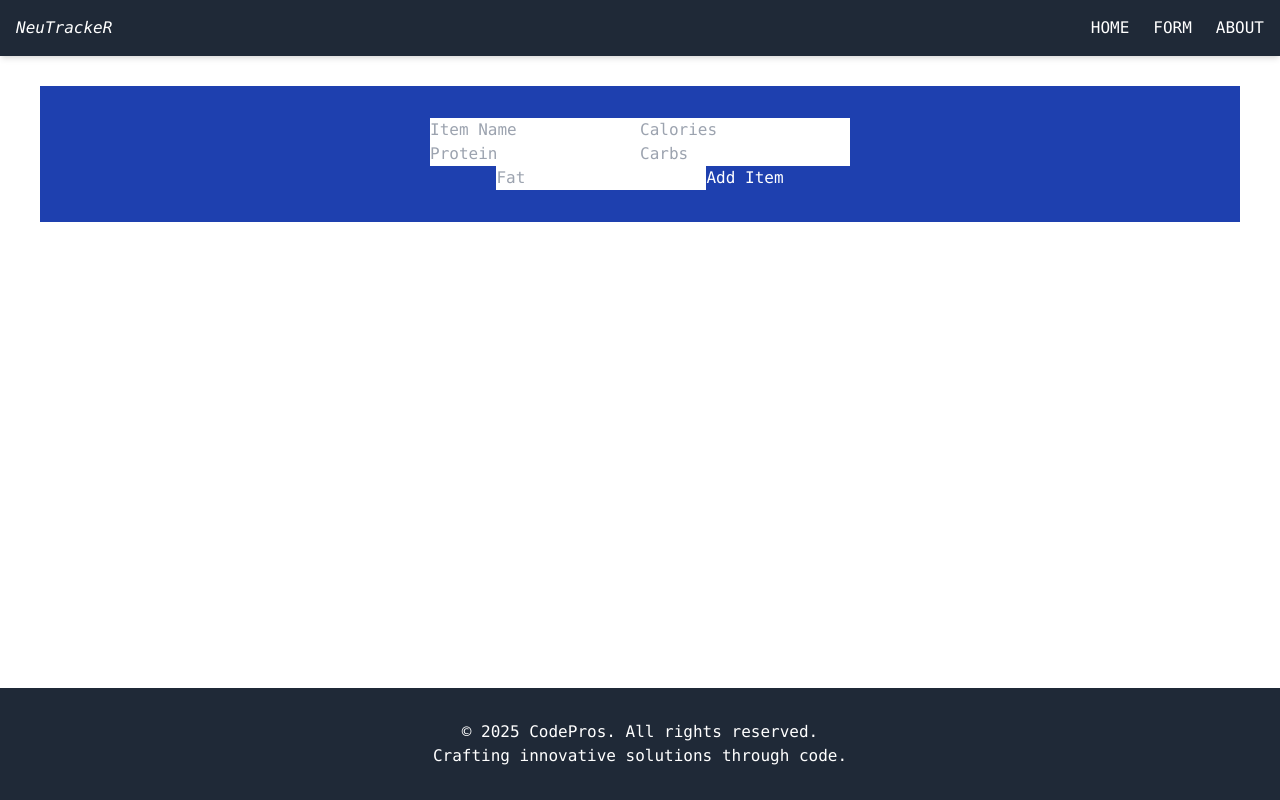
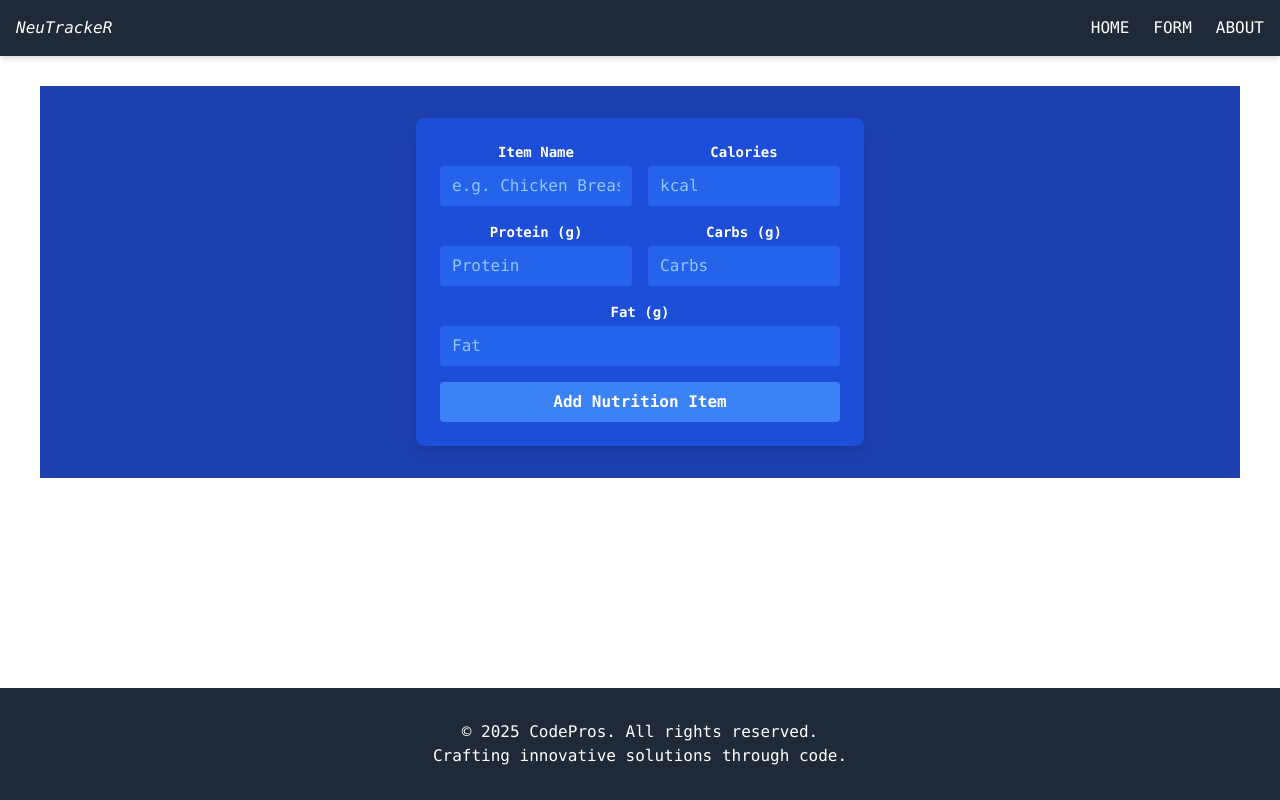
Before and after one commit to daganeabdul/Nutrition-meter-application, a React (Create React App) app: page /form in a window 1280 px wide. Built offline with nearby package versions, Linux system fonts and the light colour scheme; data requests are answered from the project's data file.

Commit message:
Styling the form

```diff
--- a/db.json
+++ b/db.json
@@ -15,6 +15,30 @@
       "protein": "29",
       "carbs": "29",
       "fat": "29"
+    },
+    {
+      "id": "75e0",
+      "itemName": "Apple",
+      "calories": "30",
+      "protein": "30",
+      "carbs": "40",
+      "fat": "23"
+    },
+    {
+      "id": "c4ad",
+      "itemName": "Apple",
+      "calories": "2032993",
+      "protein": "4755",
+      "carbs": "4444",
+      "fat": "4"
+    },
+    {
+      "id": "330c",
+      "itemName": "Apple",
+      "calories": "6",
+      "protein": "20",
+      "carbs": "14",
+      "fat": "24"
     }
   ]
 }
--- a/src/App.js
+++ b/src/App.js
@@ -1,3 +1,4 @@
+import { useState, useEffect } from "react";
 import { BrowserRouter, Route, Routes } from "react-router-dom";
 import Layout from "./Pages/Layout";
 import MealForm from "./Pages/MealForm";
@@ -5,17 +6,97 @@ import Home from "./Pages/Home";
 import About from "./Pages/About";
 
 export default function App() {
+    // Major form states
+    const [nutritions, setNutrition] = useState([]);
+    const [currentNutrition, setCurrentNutrition] = useState({
+        itemName: "",
+        calories: "",
+        protein: "",
+        carbs: "",
+        fat: "",
+    });
+
+    // Function for handling the input onChange event
+    function handleChange(e) {
+        setCurrentNutrition(prev => ({
+            ...prev,
+            [e.target.name]: e.target.value
+        }));
+    }
+
+    function handleSubmit(e) {
+        e.preventDefault();
+        const newNutrition = {
+            ...currentNutrition,
+            itemName: currentNutrition.itemName,
+            calories: currentNutrition.calories,
+            protein: currentNutrition.protein,
+            carbs: currentNutrition.carbs,
+            fat: currentNutrition.fat,
+        };
+
+        fetch('http://localhost:4000/nutritions', {
+            method: "POST",
+            headers: {"Content-Type": "application/json"},
+            body: JSON.stringify(newNutrition),
+        })
+            .then(res => {
+                if(!res.ok) throw new Error("Failed to add nutrition");
+                return res.json();
+            })
+            .then(data => setNutrition([...nutritions, data]))
+            .catch(error => console.error("POST error:", error));
+
+        setCurrentNutrition({
+            itemName: "",
+            calories: "",
+            protein: "",
+            carbs: "",
+            fat: "",
+        });
+    }
+
+    function deleteNutrition(id) {
+        fetch(`http://localhost:4000/nutritions/${id}`, {
+            method: "DELETE",
+        })
+        .then(res => {
+            if(!res.ok) throw new Error("Failed to delete");
+            setNutrition(nutritions.filter(nutrition => nutrition.id !== id));
+        })
+        .catch(error => console.error("DELETE error:", error));
+    }
+
+    useEffect(() => {
+        fetch('http://localhost:4000/nutritions')
+            .then(res => {
+                if(!res.ok) throw new Error("Failed to fetch");
+                return res.json();
+            })
+            .then(data => setNutrition(data))
+            .catch(error => console.error("Fetch error:", error));
+    }, []);
 
     return (
         <BrowserRouter>
             <Routes>
                 <Route path="/" element={<Layout />}>
-                <Route index element={<Home/>} />
-                <Route path="/form" element={<MealForm />}/>
-                {/* <Route path="/meals" element={<MealList />}/> */}
-                <Route path="/about" element={<About />} />
+                    <Route index element={
+                        <Home
+                            nutritions={nutritions}
+                            deleteNutrition={deleteNutrition}
+                        />
+                    } />
+                    <Route path="/form" element={
+                        <MealForm
+                            currentNutrition={currentNutrition}
+                            handleChange={handleChange}
+                            handleSubmit={handleSubmit}
+                        />
+                    }/>
+                    <Route path="/about" element={<About />} />
                 </Route>
             </Routes>
         </BrowserRouter>
-    )
+    );
 }
--- a/src/Pages/Main.js
+++ /dev/null
@@ -1,88 +0,0 @@
-import { useState,useEffect } from "react";
-import MealForm from "./MealForm";
-
-function Main() {
-      //Majeor form states
-    const [nutritions, setNutrition] = useState([]);
-    const [currentNutrition, setCurrentNutrition] = useState({
-        itemName: "",
-        calories: "",
-        protein: "",
-        carbs: "",
-        fat: "",
-    })
-
-    //Function for handling the input onChange event
-    function handleChange(e) {
-        setCurrentNutrition(prev => ({
-            ...prev,
-            [e.target.name]: e.target.value
-        }))
-    }
-
-     function handleSubmit(e) {
-        e.preventDefault();
-        const newNutrition = {
-            ...currentNutrition,
-            itemName: currentNutrition.itemName,
-            calories: currentNutrition.calories,
-            protein: currentNutrition.protein,
-            carbs: currentNutrition.carbs,
-            fat: currentNutrition.fat,
-        }
-
-        fetch('http://localhost:4000/nutritions', {
-            method: "POST",
-            headers: {"Content-Type": "application/json"},
-            body: JSON.stringify(newNutrition),
-        })
-            .then(res => {
-                if(!res.ok) throw new Error("Failed to add nutrition");
-                return res.json()
-            })
-            .then(data => setNutrition([...nutritions, data]))
-            .catch(error => console.error("POST error:", error));
-
-
-        setCurrentNutrition({
-        itemName: "",
-        calories: "",
-        protein: "",
-        carbs: "",
-        fat: "",
-        })
-    }
-
-    function deleteNutrition(id) {
-        fetch(`http://localhost:4000/nutritions/${id}`,{
-            method: "DELETE",
-        })
-        .then(res => {
-            if(!res.ok) throw new Error("Failed to delete");
-            setNutrition(nutritions.filter(nutrition => nutrition.id !== id ))
-        })
-        .catch(error => console.error("DELETE error:", error))
-    }
-
-    useEffect(() => {
-        fetch('http://localhost:4000/nutritions')
-            .then(res => {
-                if(!res.ok) throw new Error("Failed to fetch");
-                return res.json();
-            })
-            .then(data => setNutrition(data))
-            .catch(error => console.error("Fetch error:", error))
-    }, []);
-
-  return (
-    <div className="">
-    <MealForm
-    currentNutrition={currentNutrition}
-    handleChange={handleChange}
-    handleSubmit={handleSubmit}
-    />
-</div>
-  );
-}
-
-export default Main;
--- a/src/Pages/MealForm.js
+++ b/src/Pages/MealForm.js
@@ -1,52 +1,135 @@
-export default function MealForm({ currentNutrition = {}, handleChange, handleSubmit }) {
+// export default function MealForm({ currentNutrition, handleChange, handleSubmit }) {
+//     return (
+//         <div>
+//             <form onSubmit={(e) => handleSubmit(e)}>
+//                 <div className="">
+//                     <input
+//                         className=""
+//                         type="text"
+//                         name="itemName"
+//                         value={currentNutrition.itemName}
+//                         onChange={handleChange}
+//                         placeholder="Item Name"
+//                         required
+//                     />
+//                     <input
+//                         type="number"
+//                         name="calories"
+//                         value={currentNutrition.calories}
+//                         onChange={handleChange}
+//                         placeholder="Calories"
+//                         required
+//                     />
+//                 </div>
+//                 <div>
+//                     <input
+//                         type="number"
+//                         name="protein"
+//                         value={currentNutrition.protein}
+//                         onChange={handleChange}
+//                         placeholder="Protein"
+//                         required
+//                     />
+//                     <input
+//                         type="number"
+//                         name="carbs"
+//                         value={currentNutrition.carbs}
+//                         onChange={handleChange}
+//                         placeholder="Carbs"
+//                         required
+//                     />
+//                 </div>
+//                 <input
+//                     type="number"
+//                     name="fat"
+//                     value={currentNutrition.fat}
+//                     onChange={handleChange}
+//                     placeholder="Fat"
+//                     required
+//                 />
+//                 <button>Add Item</button>
+//             </form>
+//         </div>
+//     );
+// }
+
+export default function MealForm({ currentNutrition, handleChange, handleSubmit }) {
     return (
+        <div className="max-w-md mx-auto bg-blue-700 p-6 rounded-lg shadow-lg">
+            <form onSubmit={handleSubmit} className="space-y-4">
+                <div className="grid grid-cols-2 gap-4">
                     <div>
-            <form onSubmit={handleSubmit}>
-                <div>
+                        <label className="block text-white text-sm font-bold mb-1">Item Name</label>
                         <input
+                            className="w-full px-3 py-2 rounded bg-blue-600 text-white placeholder-blue-300 focus:outline-none focus:ring-2 focus:ring-blue-400"
                             type="text"
                             name="itemName"
-                        value={currentNutrition.itemName || ""}
+                            value={currentNutrition.itemName}
                             onChange={handleChange}
-                        placeholder="Item Name"
-                        required
-                    />
-                    <input
-                        type="number"
-                        name="calories"
-                        value={currentNutrition.calories || ""}
-                        onChange={handleChange}
-                        placeholder="Calories"
+                            placeholder="e.g. Chicken Breast"
                             required
                         />
                     </div>
                     <div>
+                        <label className="block text-white text-sm font-bold mb-1">Calories</label>
                         <input
+                            className="w-full px-3 py-2 rounded bg-blue-600 text-white placeholder-blue-300 focus:outline-none focus:ring-2 focus:ring-blue-400"
+                            type="number"
+                            name="calories"
+                            value={currentNutrition.calories}
+                            onChange={handleChange}
+                            placeholder="kcal"
+                            required
+                        />
+                    </div>
+                </div>
+
+                <div className="grid grid-cols-2 gap-4">
+                    <div>
+                        <label className="block text-white text-sm font-bold mb-1">Protein (g)</label>
+                        <input
+                            className="w-full px-3 py-2 rounded bg-blue-600 text-white placeholder-blue-300 focus:outline-none focus:ring-2 focus:ring-blue-400"
                             type="number"
                             name="protein"
-                        value={currentNutrition.protein || ""}
+                            value={currentNutrition.protein}
                             onChange={handleChange}
                             placeholder="Protein"
                             required
                         />
+                    </div>
+                    <div>
+                        <label className="block text-white text-sm font-bold mb-1">Carbs (g)</label>
                         <input
+                            className="w-full px-3 py-2 rounded bg-blue-600 text-white placeholder-blue-300 focus:outline-none focus:ring-2 focus:ring-blue-400"
                             type="number"
                             name="carbs"
-                        value={currentNutrition.carbs || ""}
+                            value={currentNutrition.carbs}
                             onChange={handleChange}
                             placeholder="Carbs"
                             required
                         />
                     </div>
+                </div>
+
+                <div>
+                    <label className="block text-white text-sm font-bold mb-1">Fat (g)</label>
                     <input
+                        className="w-full px-3 py-2 rounded bg-blue-600 text-white placeholder-blue-300 focus:outline-none focus:ring-2 focus:ring-blue-400"
                         type="number"
                         name="fat"
-                    value={currentNutrition.fat || ""}
+                        value={currentNutrition.fat}
                         onChange={handleChange}
                         placeholder="Fat"
                         required
                     />
-                <button>Add Item</button>
+                </div>
+
+                <button
+                    type="submit"
+                    className="w-full bg-blue-500 hover:bg-blue-600 text-white font-bold py-2 px-4 rounded focus:outline-none focus:ring-2 focus:ring-blue-400 transition duration-150 mt-4"
+                >
+                    Add Nutrition Item
+                </button>
             </form>
         </div>
     );
```
Also changed, not shown: src/index.js (line endings or trailing spaces). Lines whose indentation alone changed are shown as unchanged.
